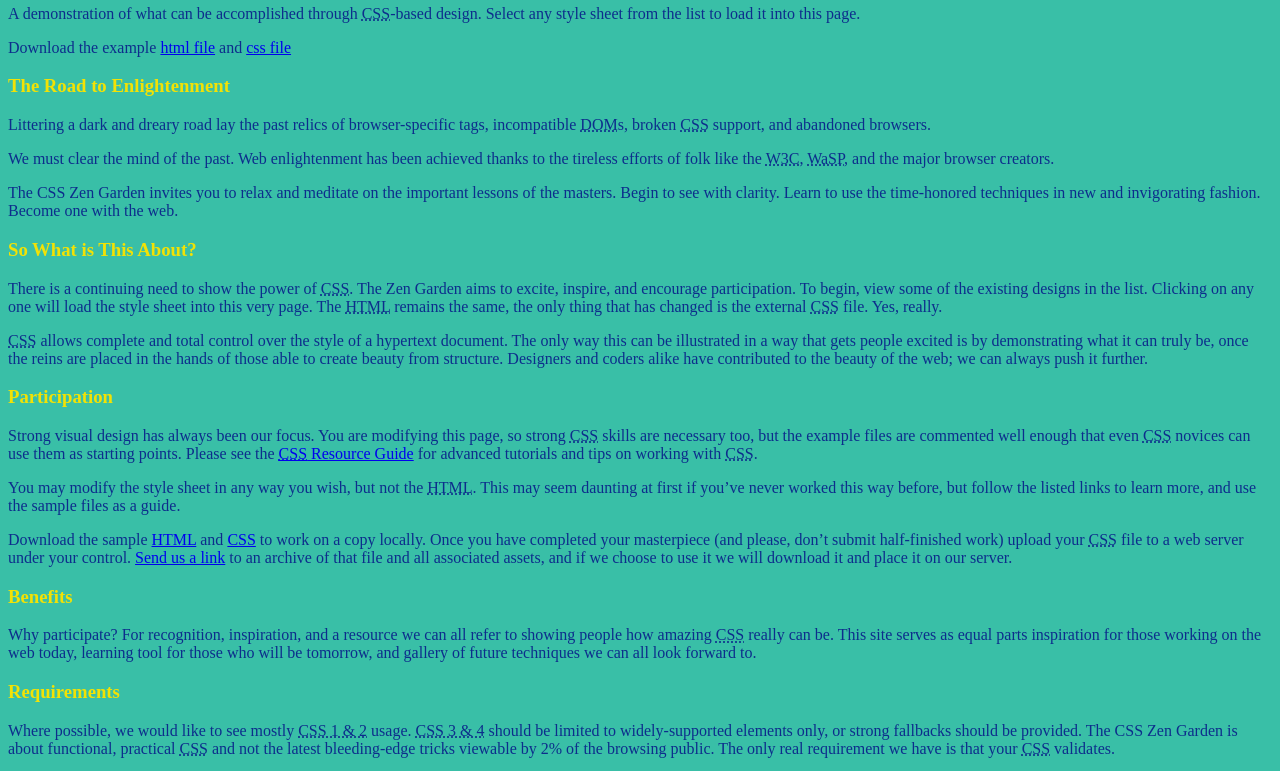
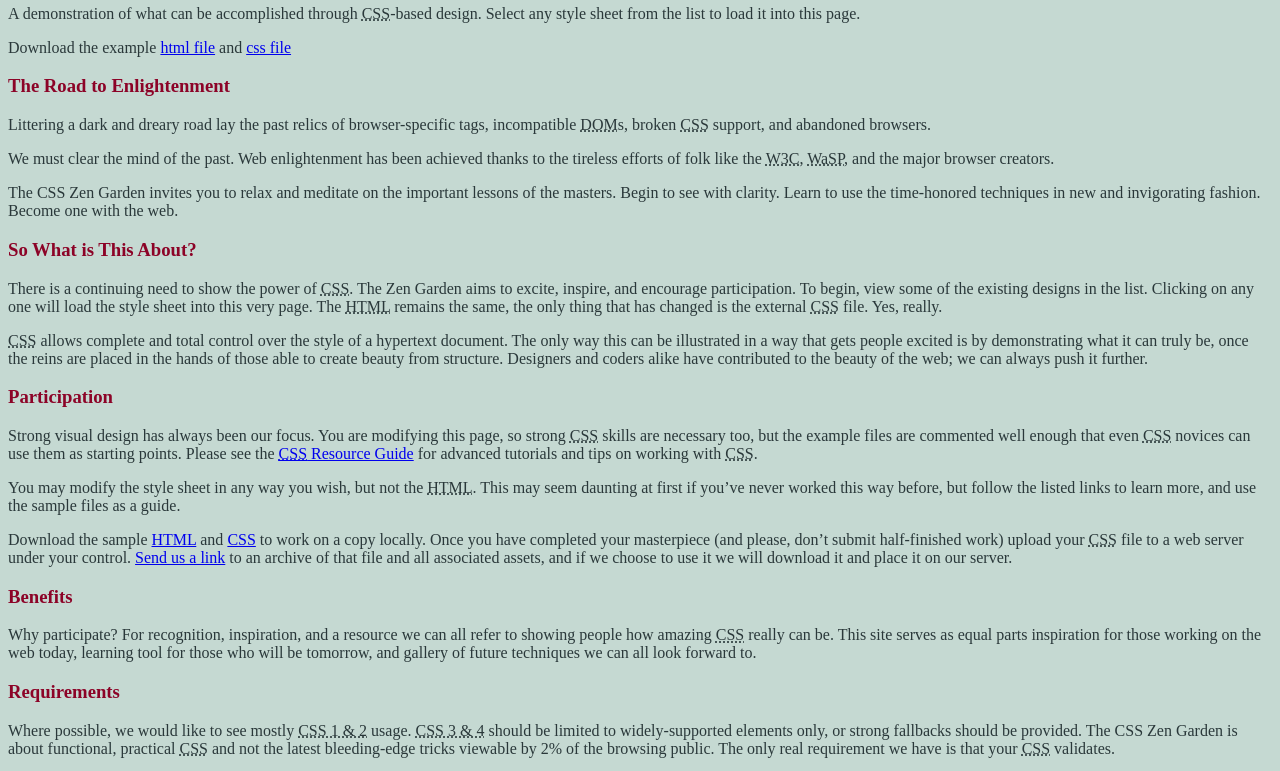
Before and after one commit to thulionicodemos/desenvolve-introducao-web, a plain HTML site: page CSS Zen Garden/index.html in a window 1280 px wide. Shown: the part 109-880 px from the top of the page. Drawn offline with Linux system fonts and the light colour scheme.

Commit message:
Update style.css

```diff
--- a/CSS Zen Garden/style.css
+++ b/CSS Zen Garden/style.css
@@ -1,8 +1,12 @@
-html{
-    background:#39BFA7; /*cor de fundo*/
-    color: #0D2D8C; /*cor do texto*/
+/*  #C5D9D2 - cor de fundo
+    #2A383A - cor do texto
+    #8C0327 - cor de destaque */
+
+html {
+    background:#C5D9D2; /*cor de fundo*/
+    color: #2a383a; /*cor do texto*/
 }
 
-h3{
-    color: #F2E205; /*cor de destaque*/
+h3 {
+    color: #8C0327; /*cor de destaque*/
 }
```
